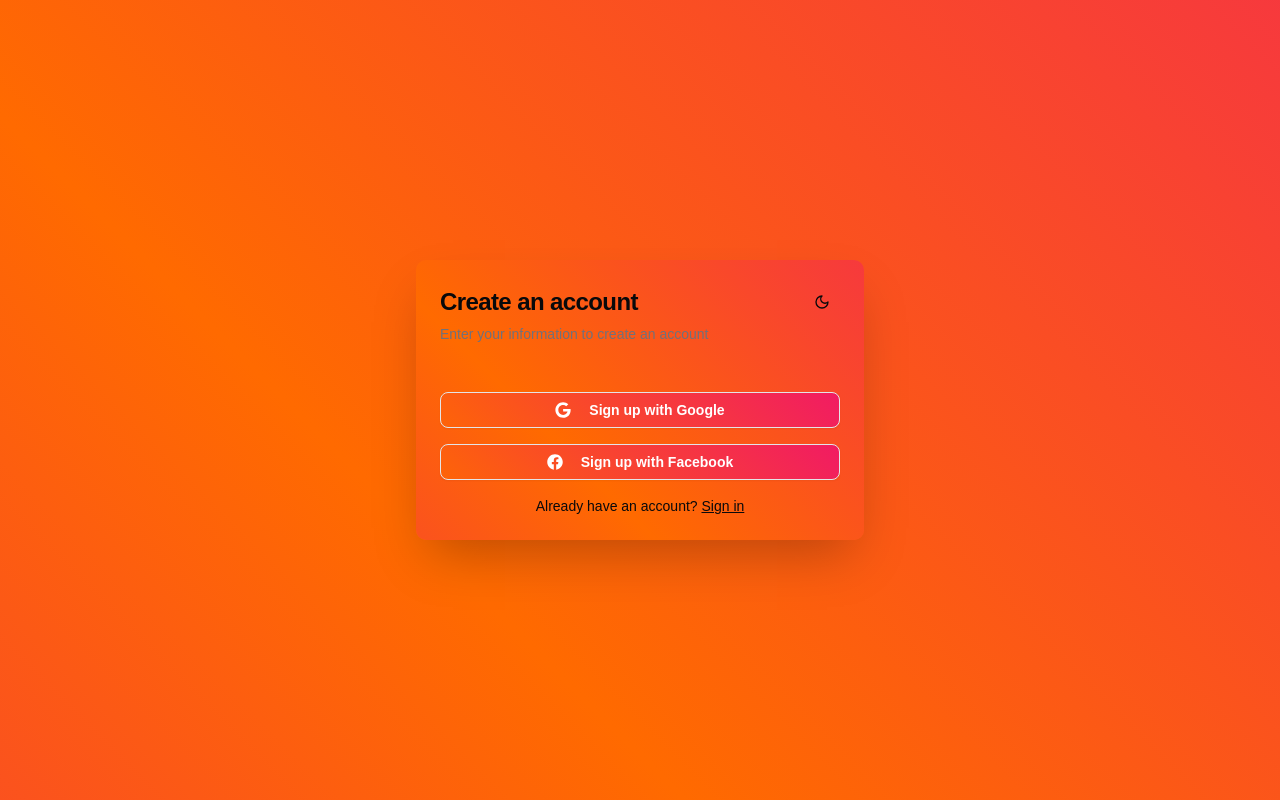
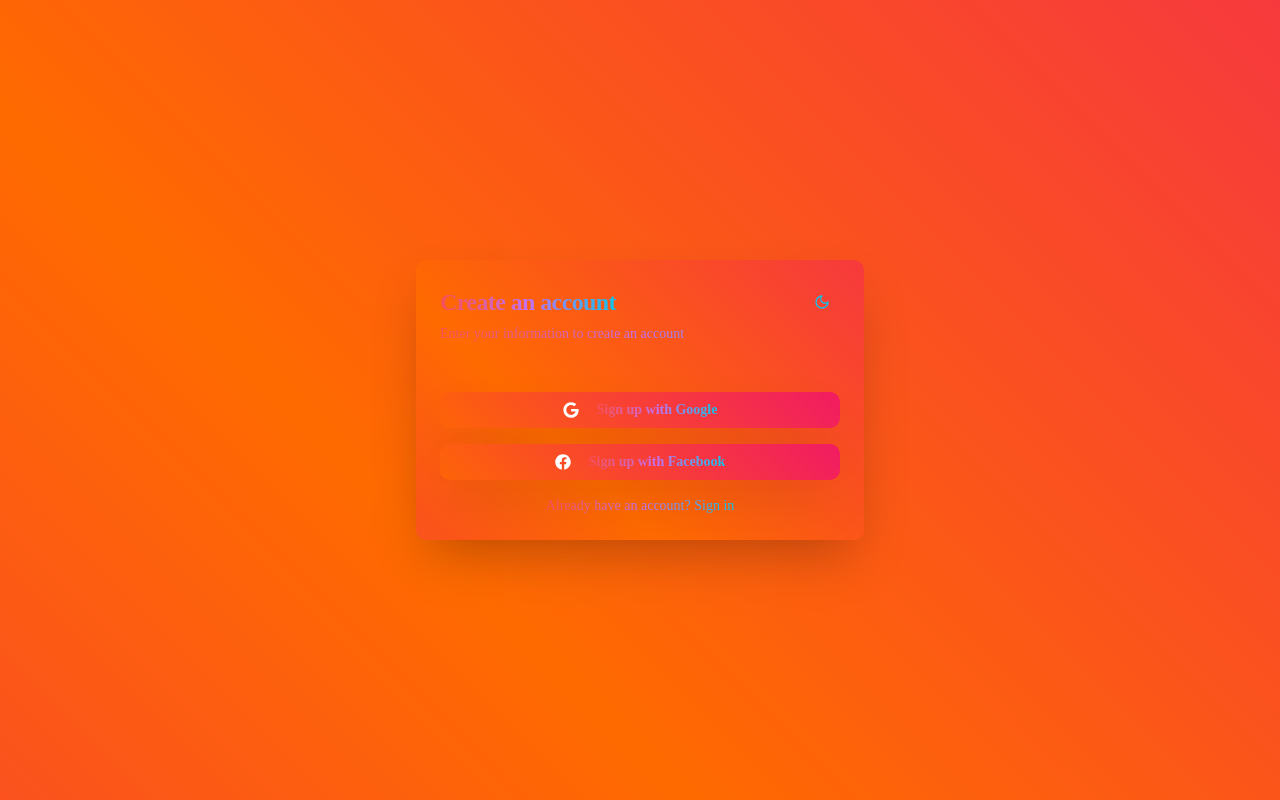
Before and after one commit to kzncod-e/firebase-chat, a Next.js app: page /sign-up in a window 1280 px wide. Built offline with nearby package versions, Linux system fonts and the light colour scheme; no server answers.

Commit message:
ui updatre

```diff
--- a/app/(root)/page.tsx
+++ b/app/(root)/page.tsx
@@ -36,7 +36,7 @@ export default function ChatPage() {
 
   return (
     <AuthGuard>
-      <div className="flex h-screen bg-gray-100">
+      <div className="flex h-screen ">
         <Sidebar rooms={rooms} />
       </div>
     </AuthGuard>
--- a/app/(root)/sign-up/page.tsx
+++ b/app/(root)/sign-up/page.tsx
@@ -63,20 +63,36 @@ export default function SignUp() {
   return (
     <>
       <div
-        className={`min-h-screen flex items-center justify-center gradient-background ${
+        className={`min-h-screen font-vercetti flex items-center justify-center gradient-background ${
           darkMode ? "dark" : ""
         }`}>
         <Card className="w-full border-none shadow-2xl max-w-md card gradient-card">
           <CardHeader className="space-y-1">
             <div className="flex justify-between items-center">
-              <CardTitle className="text-2xl font-bold">
+              <CardTitle
+                className="text-2xl font-vercetti font-semibold"
+                style={{
+                  color: "#12c2e9", // Fallback for unsupported browsers
+                  background:
+                    "linear-gradient(to right, #f64f59, #c471ed, #12c2e9)",
+                  WebkitBackgroundClip: "text",
+                  WebkitTextFillColor: "transparent",
+                }}>
                 Create an account
               </CardTitle>
+
               <Button
                 variant="ghost"
                 size="icon"
                 onClick={toggleDarkMode}
-                aria-label="Toggle dark mode">
+                aria-label="Toggle dark mode"
+                style={{
+                  color: "#12c2e9", // Fallback for unsupported browsers
+                  background:
+                    "linear-gradient(to right, #f64f59, #c471ed, #12c2e9)",
+                  WebkitBackgroundClip: "text",
+                  WebkitTextFillColor: "transparent",
+                }}>
                 {darkMode ? (
                   <Sun className="h-6 w-6" />
                 ) : (
@@ -84,28 +100,59 @@ export default function SignUp() {
                 )}
               </Button>
             </div>
-            <CardDescription>
+            <CardDescription
+              style={{
+                color: "#12c2e9", // Fallback for unsupported browsers
+                background:
+                  "linear-gradient(to right, #f64f59, #c471ed, #12c2e9)",
+                WebkitBackgroundClip: "text",
+                WebkitTextFillColor: "transparent",
+              }}>
               Enter your information to create an account
             </CardDescription>
           </CardHeader>
           <CardContent></CardContent>
           <CardFooter className="flex flex-col space-y-4">
             <Button
-              className="w-full sign-in-btn gradient-btn flex items-center justify-center gap-2"
-              variant="outline"
+              className="w-full shadow-2xl sign-in-btn gradient-btn flex items-center justify-center gap-2"
               onClick={handleGoogleSignIn}>
               <FaGoogle className="h-5 w-5" />
-              Sign up with Google
+              <p
+                style={{
+                  color: "#12c2e9", // Fallback for unsupported browsers
+                  background:
+                    "linear-gradient(to right, #f64f59, #c471ed, #12c2e9)",
+                  WebkitBackgroundClip: "text",
+                  WebkitTextFillColor: "transparent",
+                }}>
+                Sign up with Google
+              </p>
             </Button>
             <Button
-              className="w-full sign-in-btn gradient-btn flex items-center justify-center gap-2"
-              variant="outline"
+              className="w-full shadow-2xl sign-in-btn gradient-btn flex items-center justify-center gap-2"
               onClick={handleFacebookSignIn}>
               <FaFacebook className="h-5 w-5" />
-              Sign up with Facebook
+              <p
+                style={{
+                  color: "#12c2e9", // Fallback for unsupported browsers
+                  background:
+                    "linear-gradient(to right, #f64f59, #c471ed, #12c2e9)",
+                  WebkitBackgroundClip: "text",
+                  WebkitTextFillColor: "transparent",
+                }}>
+                Sign up with Facebook
+              </p>
             </Button>
 
-            <div className="text-sm text-center">
+            <div
+              className="text-sm text-center"
+              style={{
+                color: "#12c2e9", // Fallback for unsupported browsers
+                background:
+                  "linear-gradient(to right, #f64f59, #c471ed, #12c2e9)",
+                WebkitBackgroundClip: "text",
+                WebkitTextFillColor: "transparent",
+              }}>
               Already have an account?{" "}
               <Link href="/sign-in" className="underline">
                 Sign in
--- a/app/components/ChatHeader.tsx
+++ b/app/components/ChatHeader.tsx
@@ -7,6 +7,7 @@ import { signOut } from "firebase/auth";
 import { auth } from "../firebase/config";
 import { useRouter } from "next/navigation";
 import { Room } from "../types/type";
+import "../styles/style.css";
 import { DocumentData } from "firebase/firestore";
 import {
   Dialog,
@@ -37,7 +38,7 @@ export default function ChatHeader({
 
   return (
     <>
-      <div className="flex items-center justify-between p-4 border-b bg-background">
+      <div className="flex items-center shadow-2xl border-none justify-between p-4 border-b gradient-background">
         <div className="flex items-center">
           <Avatar className="h-10 w-10 mr-3">
             <AvatarImage src={room?.imgUrl} alt="Room Avatar" />
--- a/app/components/Container.jsx
+++ /dev/null
@@ -1,100 +0,0 @@
-import React from "react";
-import styled from "styled-components";
-
-const Pattern = () => {
-  return (
-    <StyledWrapper>
-      <div className="container      " />
-    </StyledWrapper>
-  );
-};
-
-const StyledWrapper = styled.div`
-  /*
-  More comprehensive version at shenanigans.shoghisimon.ca/collection/css-rain-bg/
-   */
-
-  .container {
-    position: absolute;
-    inset: 0;
-  }
-
-  .container::before {
-    content: "";
-    position: absolute;
-    inset: -145%;
-    rotate: -45deg;
-    background: #000;
-    background-image: radial-gradient(4px 100px at 0px 235px, #0f0, #0000),
-      radial-gradient(4px 100px at 300px 235px, #0f0, #0000),
-      radial-gradient(1.5px 1.5px at 150px 117.5px, #0f0 100%, #0000 150%),
-      radial-gradient(4px 100px at 0px 252px, #0f0, #0000),
-      radial-gradient(4px 100px at 300px 252px, #0f0, #0000),
-      radial-gradient(1.5px 1.5px at 150px 126px, #0f0 100%, #0000 150%),
-      radial-gradient(4px 100px at 0px 150px, #0f0, #0000),
-      radial-gradient(4px 100px at 300px 150px, #0f0, #0000),
-      radial-gradient(1.5px 1.5px at 150px 75px, #0f0 100%, #0000 150%),
-      radial-gradient(4px 100px at 0px 253px, #0f0, #0000),
-      radial-gradient(4px 100px at 300px 253px, #0f0, #0000),
-      radial-gradient(1.5px 1.5px at 150px 126.5px, #0f0 100%, #0000 150%),
-      radial-gradient(4px 100px at 0px 204px, #0f0, #0000),
-      radial-gradient(4px 100px at 300px 204px, #0f0, #0000),
-      radial-gradient(1.5px 1.5px at 150px 102px, #0f0 100%, #0000 150%),
-      radial-gradient(4px 100px at 0px 134px, #0f0, #0000),
-      radial-gradient(4px 100px at 300px 134px, #0f0, #0000),
-      radial-gradient(1.5px 1.5px at 150px 67px, #0f0 100%, #0000 150%),
-      radial-gradient(4px 100px at 0px 179px, #0f0, #0000),
-      radial-gradient(4px 100px at 300px 179px, #0f0, #0000),
-      radial-gradient(1.5px 1.5px at 150px 89.5px, #0f0 100%, #0000 150%),
-      radial-gradient(4px 100px at 0px 299px, #0f0, #0000),
-      radial-gradient(4px 100px at 300px 299px, #0f0, #0000),
-      radial-gradient(1.5px 1.5px at 150px 149.5px, #0f0 100%, #0000 150%),
-      radial-gradient(4px 100px at 0px 215px, #0f0, #0000),
-      radial-gradient(4px 100px at 300px 215px, #0f0, #0000),
-      radial-gradient(1.5px 1.5px at 150px 107.5px, #0f0 100%, #0000 150%),
-      radial-gradient(4px 100px at 0px 281px, #0f0, #0000),
-      radial-gradient(4px 100px at 300px 281px, #0f0, #0000),
-      radial-gradient(1.5px 1.5px at 150px 140.5px, #0f0 100%, #0000 150%),
-      radial-gradient(4px 100px at 0px 158px, #0f0, #0000),
-      radial-gradient(4px 100px at 300px 158px, #0f0, #0000),
-      radial-gradient(1.5px 1.5px at 150px 79px, #0f0 100%, #0000 150%),
-      radial-gradient(4px 100px at 0px 210px, #0f0, #0000),
-      radial-gradient(4px 100px at 300px 210px, #0f0, #0000),
-      radial-gradient(1.5px 1.5px at 150px 105px, #0f0 100%, #0000 150%);
-    background-size: 300px 235px, 300px 235px, 300px 235px, 300px 252px,
-      300px 252px, 300px 252px, 300px 150px, 300px 150px, 300px 150px,
-      300px 253px, 300px 253px, 300px 253px, 300px 204px, 300px 204px,
-      300px 204px, 300px 134px, 300px 134px, 300px 134px, 300px 179px,
-      300px 179px, 300px 179px, 300px 299px, 300px 299px, 300px 299px,
-      300px 215px, 300px 215px, 300px 215px, 300px 281px, 300px 281px,
-      300px 281px, 300px 158px, 300px 158px, 300px 158px, 300px 210px,
-      300px 210px, 300px 210px;
-    animation: hi 150s linear infinite;
-  }
-
-  @keyframes hi {
-    0% {
-      background-position: 0px 220px, 3px 220px, 151.5px 337.5px, 25px 24px,
-        28px 24px, 176.5px 150px, 50px 16px, 53px 16px, 201.5px 91px, 75px 224px,
-        78px 224px, 226.5px 350.5px, 100px 19px, 103px 19px, 251.5px 121px,
-        125px 120px, 128px 120px, 276.5px 187px, 150px 31px, 153px 31px,
-        301.5px 120.5px, 175px 235px, 178px 235px, 326.5px 384.5px, 200px 121px,
-        203px 121px, 351.5px 228.5px, 225px 224px, 228px 224px, 376.5px 364.5px,
-        250px 26px, 253px 26px, 401.5px 105px, 275px 75px, 278px 75px,
-        426.5px 180px;
-    }
-    to {
-      background-position: 0px 6800px, 3px 6800px, 151.5px 6917.5px,
-        25px 13632px, 28px 13632px, 176.5px 13758px, 50px 5416px, 53px 5416px,
-        201.5px 5491px, 75px 17175px, 78px 17175px, 226.5px 17301.5px,
-        100px 5119px, 103px 5119px, 251.5px 5221px, 125px 8428px, 128px 8428px,
-        276.5px 8495px, 150px 9876px, 153px 9876px, 301.5px 9965.5px,
-        175px 13391px, 178px 13391px, 326.5px 13540.5px, 200px 14741px,
-        203px 14741px, 351.5px 14848.5px, 225px 18770px, 228px 18770px,
-        376.5px 18910.5px, 250px 5082px, 253px 5082px, 401.5px 5161px,
-        275px 6375px, 278px 6375px, 426.5px 6480px;
-    }
-  }
-`;
-
-export default Pattern;
--- a/app/components/Message.tsx
+++ b/app/components/Message.tsx
@@ -13,7 +13,7 @@ export default function Messages({
 }) {
   return (
     <>
-      <div className="flex-1 overflow-y-auto p-4 space-y-4">
+      <div className="flex-1  p-4 space-y-4">
         {message &&
           message.map((msg: Message) => (
             <div
--- a/app/globals.css
+++ b/app/globals.css
@@ -2,18 +2,27 @@
 @tailwind components;
 @tailwind utilities;
 
+/* Global Font Settings */
 body {
-  font-family: Arial, Helvetica, sans-serif;
+  font-family: var(--font-geist-sans), Arial, Helvetica, sans-serif;
 }
 
+/* Custom Utilities */
 @layer utilities {
   .text-balance {
     text-wrap: balance;
   }
 }
 
+/* Light and Dark Theme Variables */
 @layer base {
   :root {
+    /* Font Variables */
+    --font-geist-sans: "Geist Sans", sans-serif;
+    --font-geist-mono: "Geist Mono", monospace;
+    --font-vercetti: "Vercetti", serif;
+
+    /* Light Theme Variables */
     --background: 0 0% 100%;
     --foreground: 240 10% 3.9%;
     --card: 0 0% 100%;
@@ -40,6 +49,8 @@ body {
     --chart-5: 27 87% 67%;
     --radius: 0.5rem;
   }
+
+  /* Dark Theme Variables */
   .dark {
     --background: 240 10% 3.9%;
     --foreground: 0 0% 98%;
@@ -68,6 +79,7 @@ body {
   }
 }
 
+/* Apply Base Styles */
 @layer base {
   * {
     @apply border-border;
@@ -75,4 +87,15 @@ body {
   body {
     @apply bg-background text-foreground;
   }
+
+  /* Font Classes */
+  .font-geist-sans {
+    font-family: var(--font-geist-sans);
+  }
+  .font-geist-mono {
+    font-family: var(--font-geist-mono);
+  }
+  .font-vercetti {
+    font-family: var(--font-vercetti);
+  }
 }
--- a/app/layout.tsx
+++ b/app/layout.tsx
@@ -11,6 +11,10 @@ const geistMono = localFont({
   src: "./fonts/GeistMonoVF.woff",
   variable: "--font-geist-mono",
   weight: "100 900",
+});
+export const vercetti = localFont({
+  src: "./fonts/Vercetti-Regular.otf",
+  variable: "--font-vercetti",
 });
 
 export const metadata: Metadata = {
@@ -26,7 +30,7 @@ export default function RootLayout({
   return (
     <html lang="en">
       <body
-        className={`${geistSans.variable} ${geistMono.variable} gradient-background antialiased`}>
+        className={`${geistSans.variable} ${geistMono.variable} font-vercetti gradient-background antialiased`}>
         {children}
       </body>
     </html>
--- a/app/styles/style.css
+++ b/app/styles/style.css
@@ -46,7 +46,7 @@
   background: linear-gradient(45deg, #ff6a00, #ee0979, #ff6a00, #ee0979);
   background-size: 400% 400%;
   animation: gradientShift 15s ease infinite;
-  border-radius: 8px;
+  border-radius: 10px;
   color: white;
   font-weight: bold;
   padding: 12px;
```
Also changed, not shown: app/components/Sidebar.tsx (+6 -6 lines), app/fonts/Vercetti-Regular.otf (added), app/fonts/Vercetti-Regular.ttf (added).
